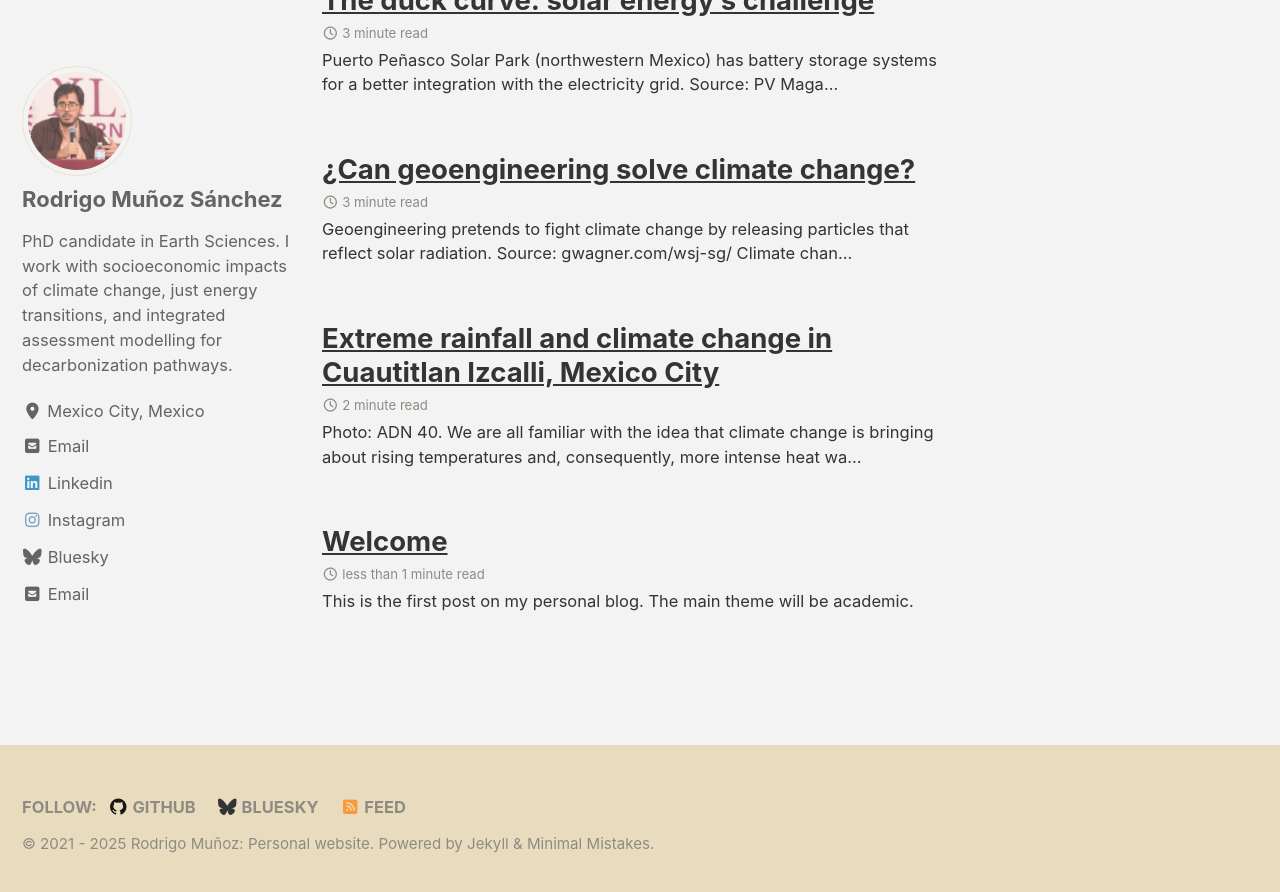
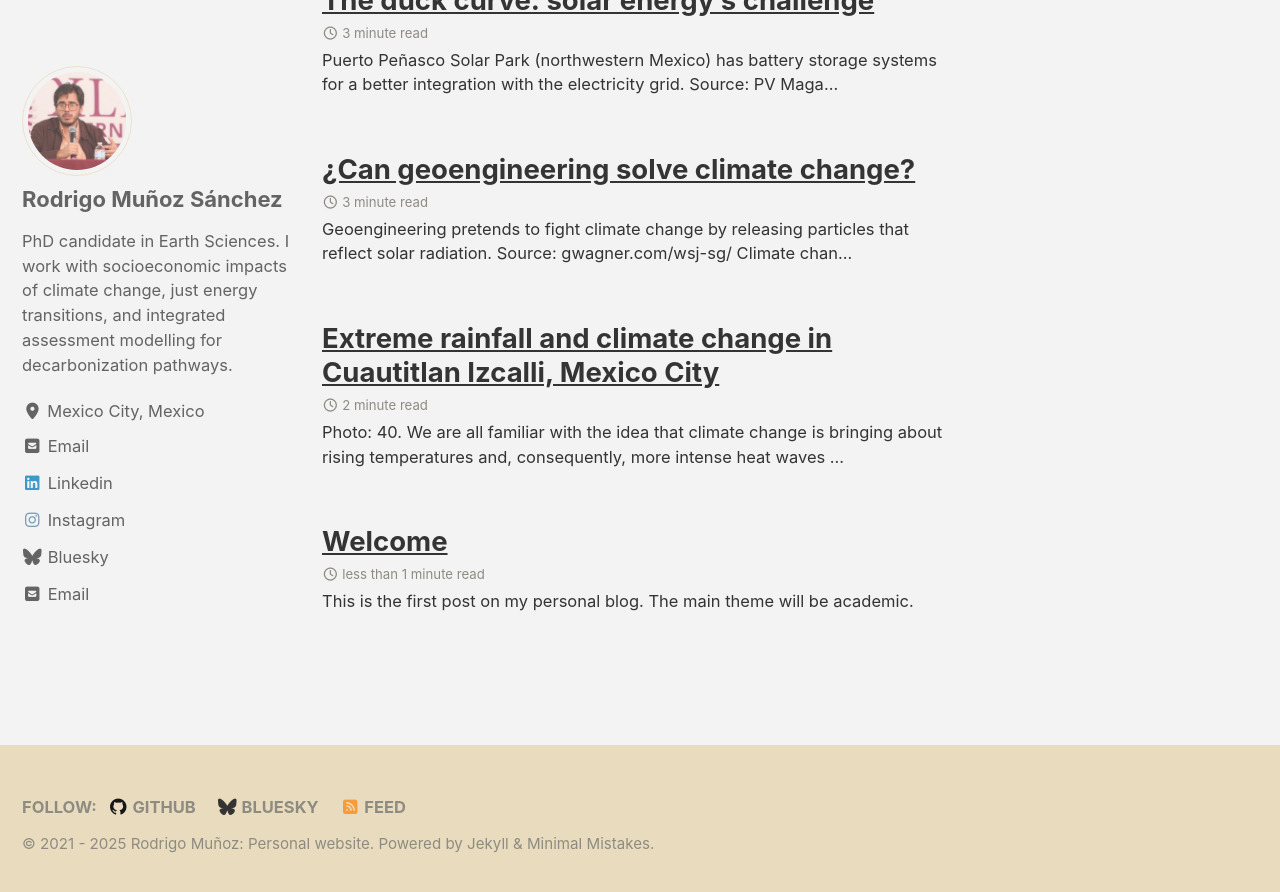
Before and after one commit to rodrigoms95/eng, a Jekyll site: the page built from index.md, in a window 1280 px wide and 900 px high, scrolled down 1351 px. Shown: the top 892 px of the window. Built offline with Jekyll 4.4.1, drawn with Linux system fonts in a browser that asks for light colours; cached includes are drawn as plain includes.

Commit message:
actualizar post

```diff
--- a/_posts/2025-04-08-inundaciones-izcalli.md
+++ b/_posts/2025-04-08-inundaciones-izcalli.md
@@ -8,7 +8,7 @@ tags:
   - precipitation
 excerpt_separator: <!--more-->
 header:
-  - teaser: ../assets/images/blog/2025_04_08-inundaciones_izcalli/Imagen_1.png
+  teaser: assets/images/blog/2025_04_08-inundaciones_izcalli/Imagen_1.png
 classes: wide
 date:               2025-04-08
 last_modified_at:   2025-08-08
@@ -17,7 +17,7 @@ last_modified_at:   2025-08-08
 <p align="center">
   <img src="https://raw.githubusercontent.com/rodrigoms95/rodrigoms95.github.io/master/assets/images/blog/2025_04_08-inundaciones_izcalli/Imagen_1.png" alt="Half-submerged car in a flooded street" style='height: 150%; width: 150%; object-fit: contain'/>
   <br>
-  Photo: ADN 40.
+  Photo: 40.
 </p>
 
 We are all familiar with the idea that climate change is bringing about rising temperatures and, consequently, more intense heat waves in summer. However, in reality, it involves a multitude of changes on a planetary scale, such as ocean acidification, melting glaciers, and changes in precipitation patterns.
```
